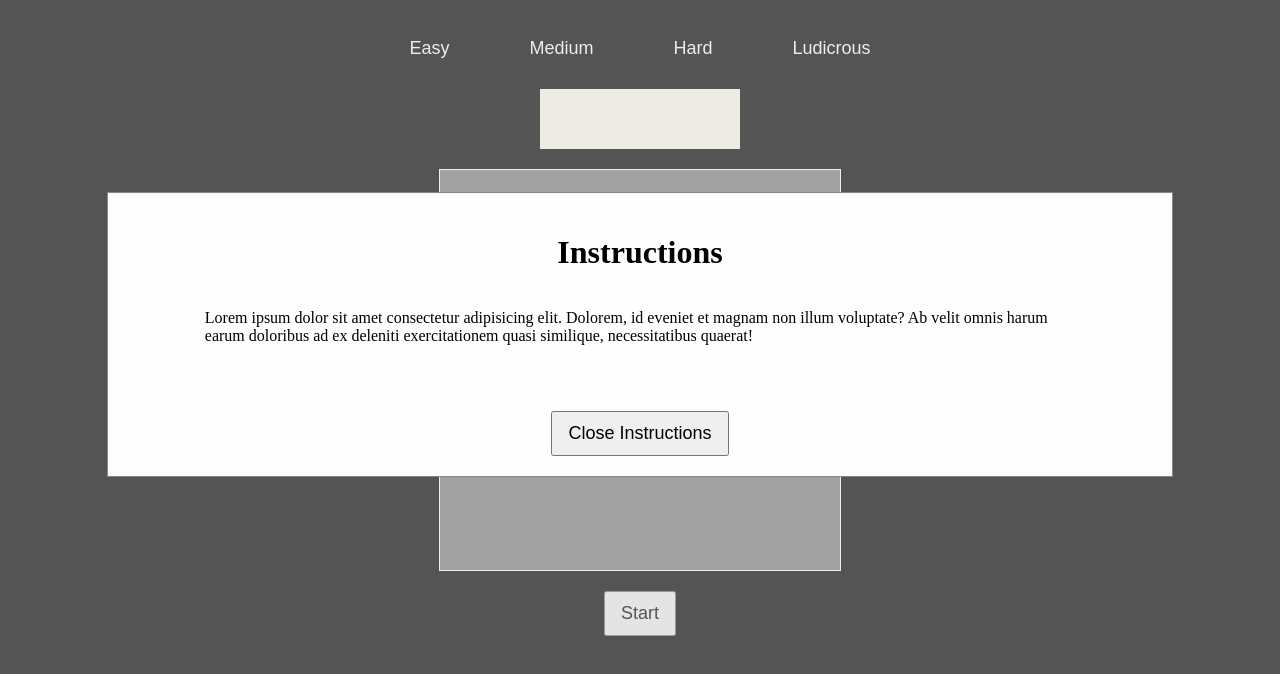
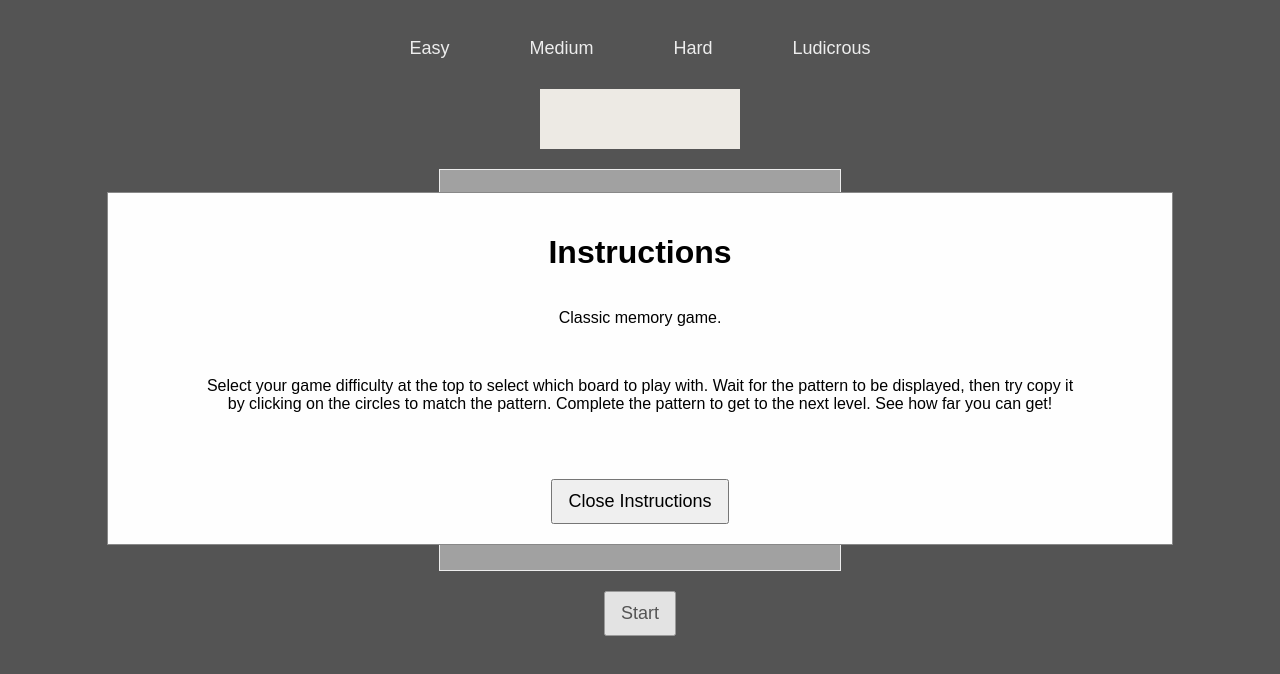
Before and after one commit to davidloesch1/Simon_game, a plain HTML site: page index.html in a window 1280 px wide. Drawn offline with Linux system fonts and the light colour scheme.

Commit message:
small changes

```diff
--- a/index.html
+++ b/index.html
@@ -24,7 +24,9 @@
     <div id="modal">
         <div id="modalBox">
             <h1>Instructions</h1>
-            <p>Lorem ipsum dolor sit amet consectetur adipisicing elit. Dolorem, id eveniet et magnam non illum voluptate? Ab velit omnis harum earum doloribus ad ex deleniti exercitationem quasi similique, necessitatibus quaerat!</p>
+            <p>Classic memory game.</p>
+            <br>
+            <p>Select your game difficulty at the top to select which board to play with.  Wait for the pattern to be displayed, then try copy it by clicking on the circles to match the pattern.  Complete the pattern to get to the next level.  See how far you can get!</p>
             <button id="closeBtn" onclick="closeInstructions()">Close Instructions</button>
         </div>
     </div>
--- a/main.css
+++ b/main.css
@@ -133,6 +133,11 @@ body {
 }
 #modalBox > p {
     width: 85%;
+    text-align: center;
+    font-family: Arial, Helvetica, sans-serif;
+}
+#modalBox > h1 {
+    font-family: Arial, Helvetica, sans-serif;
 }
 #closeBtn {
     margin-top: 50px;
```
